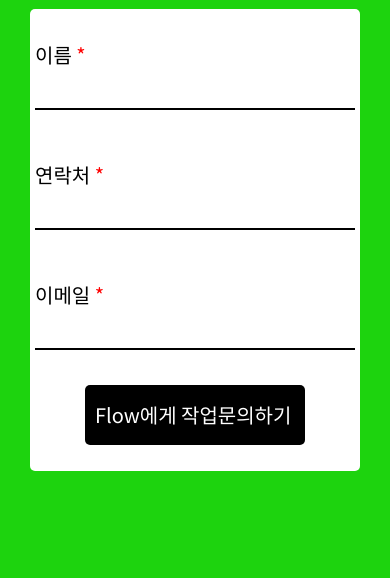
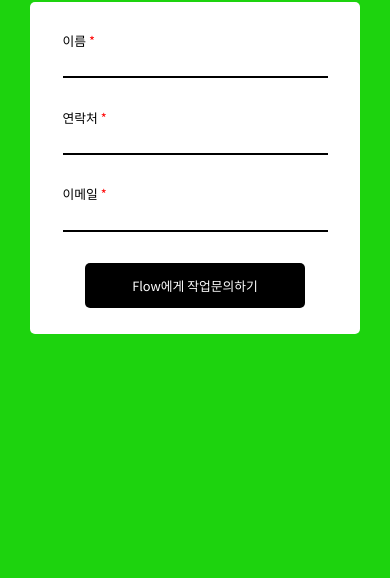
Before and after one commit to bulkybobby/FLOW, a plain HTML site: page contact.html in a window 390 px wide. Shown: the part 192-770 px from the top of the page. Drawn offline with nearby package versions, Linux system fonts and the light colour scheme.

Commit message:
contact 반응형 사이즈 수정

```diff
--- a/css/style.css
+++ b/css/style.css
@@ -231,6 +231,7 @@ footer {
 .about-contents {
   padding: 100px 30px 0;
   line-height: 1.5;
+  height: 100vh;
 }
 
 .about-title {
@@ -252,8 +253,11 @@ footer {
 
 .contact-contents-wrapper {
   padding-top: 100px;
-  font-size: 20px;
   font-family: "Noto Sans KR", sans-serif;
+}
+
+.contact-contents {
+  height: 100vh;
 }
 
 .contact-contents h1 span {
@@ -277,7 +281,7 @@ footer {
 }
 
 .contact-form form input {
-  width: 320px;
+  width: 600px;
   height: auto;
   font-size: 20px;
   border: none;
@@ -288,6 +292,7 @@ footer {
   display: flex;
   justify-content: space-around;
   align-items: center;
+  text-align: center;
   margin-top: 30px;
 }
 
@@ -333,6 +338,14 @@ footer {
     font-size: 25px;
   }
   /* footer */
+
+  .contact-contents-wrapper {
+    font-size: 1rem;
+  }
+
+  .contact-contents {
+    height: 100vh;
+  }
 }
 
 @media screen and (max-width: 768px) {
@@ -372,6 +385,14 @@ footer {
     height: 100px;
     font-size: 1rem;
   }
+
+  .contact-contents-wrapper {
+    font-size: 0.8rem;
+  }
+
+  .contact-form form input {
+    width: auto;
+  }
 }
 
 @media screen and (max-width: 540px) {
```
